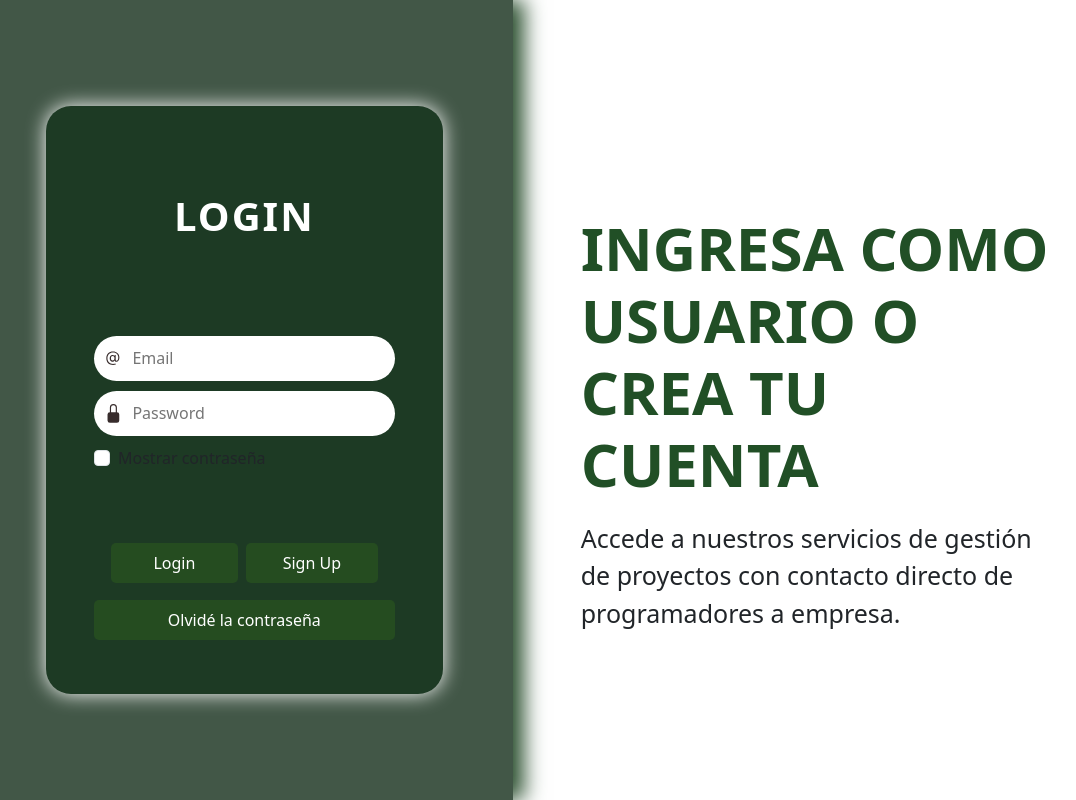
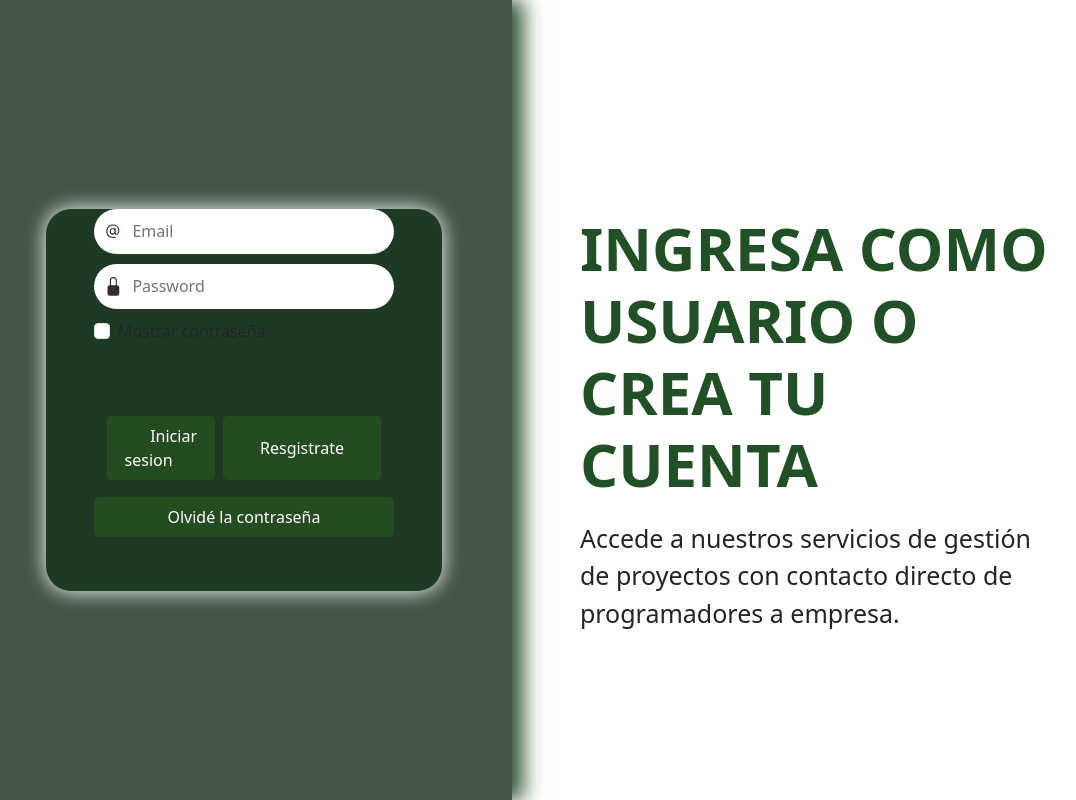
Before and after one commit to ManuelAnony/CentroDesarrollo, a Flask app: page /login in a window 1280 px wide. Shown: the whole page, without its empty margins (24-1100 px from the left). Run offline with Flask 3, Linux system fonts and the light colour scheme; some web fonts are replaced.

Commit message:
Update login.html

```diff
--- a/src/templates/login.html
+++ b/src/templates/login.html
@@ -37,7 +37,7 @@
         <div class="centered-object">
             <div class="card2">
                 <form class="form" method="POST" action="{{ url_for('login') }}">
-                    <p id="heading">Login</p>
+                    <!--<p id="heading">Inicio de sesion</p>-->
                     <div class="field">
                         <svg viewBox="0 0 16 16" fill="currentColor" height="16" width="16" xmlns="http://www.w3.org/2000/svg" class="input-icon">
                             <path d="M13.106 7.222c0-2.967-2.249-5.032-5.482-5.032-3.35 0-5.646 2.318-5.646 5.702 0 3.493 2.235 5.708 5.762 5.708.862 0 1.689-.123 2.304-.335v-.862c-.43.199-1.354.328-2.29.328-2.926 0-4.813-1.88-4.813-4.798 0-2.844 1.921-4.881 4.594-4.881 2.735 0 4.608 1.688 4.608 4.156 0 1.682-.554 2.769-1.416 2.769-.492 0-.772-.28-.772-.76V5.206H8.923v.834h-.11c-.266-.595-.881-.964-1.6-.964-1.4 0-2.378 1.162-2.378 2.823 0 1.737.957 2.906 2.379 2.906.8 0 1.415-.39 1.709-1.087h.11c.081.67.703 1.148 1.503 1.148 1.572 0 2.57-1.415 2.57-3.643zm-7.177.704c0-1.197.54-1.907 1.456-1.907.93 0 1.524.738 1.524 1.907S8.308 9.84 7.371 9.84c-.895 0-1.442-.725-1.442-1.914z"></path>
@@ -57,8 +57,8 @@
                         </label>
                     </div>
                     <div class="btn">
-                        <button class="button1" type="submit">&nbsp;&nbsp;&nbsp;&nbsp;&nbsp;&nbsp;Login&nbsp;&nbsp;&nbsp;&nbsp;&nbsp;&nbsp;</button>
-                        <button class="button2" type="button" onclick="location.href='{{ url_for('registroEmpresa') }}';">Sign Up</button>
+                        <button class="button1" type="submit">&nbsp;&nbsp;&nbsp;&nbsp;&nbsp;&nbsp;Iniciar sesion&nbsp;&nbsp;&nbsp;&nbsp;&nbsp;&nbsp;</button>
+                        <button class="button2" type="button" onclick="location.href='{{ url_for('registroEmpresa') }}';">Resgistrate</button>
                     </div>
                     <button class="button3" type="button" onclick="location.href='{{ url_for('restablecer_contraseña') }}';">Olvidé la contraseña</button>
                 </form>
```
